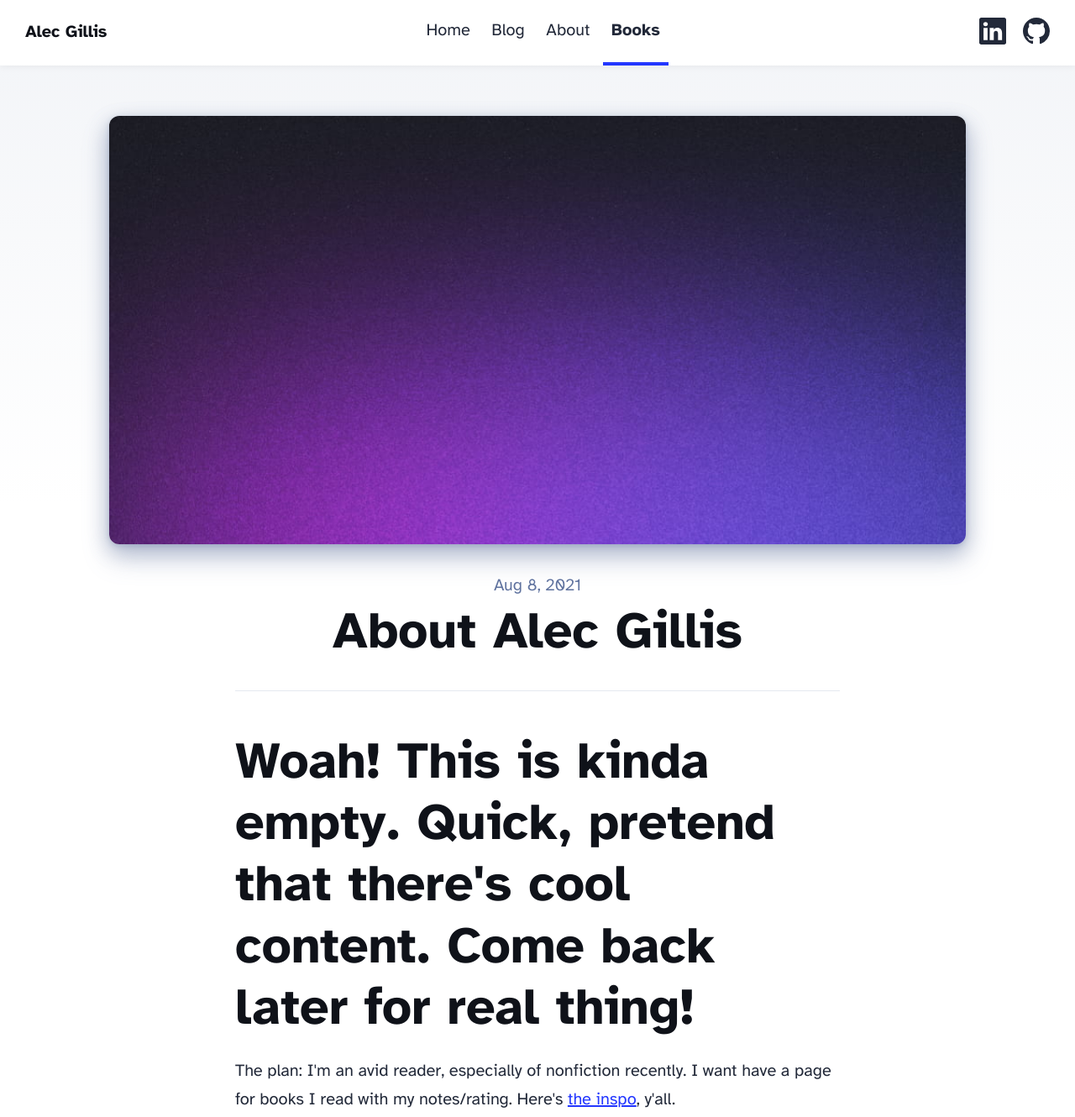
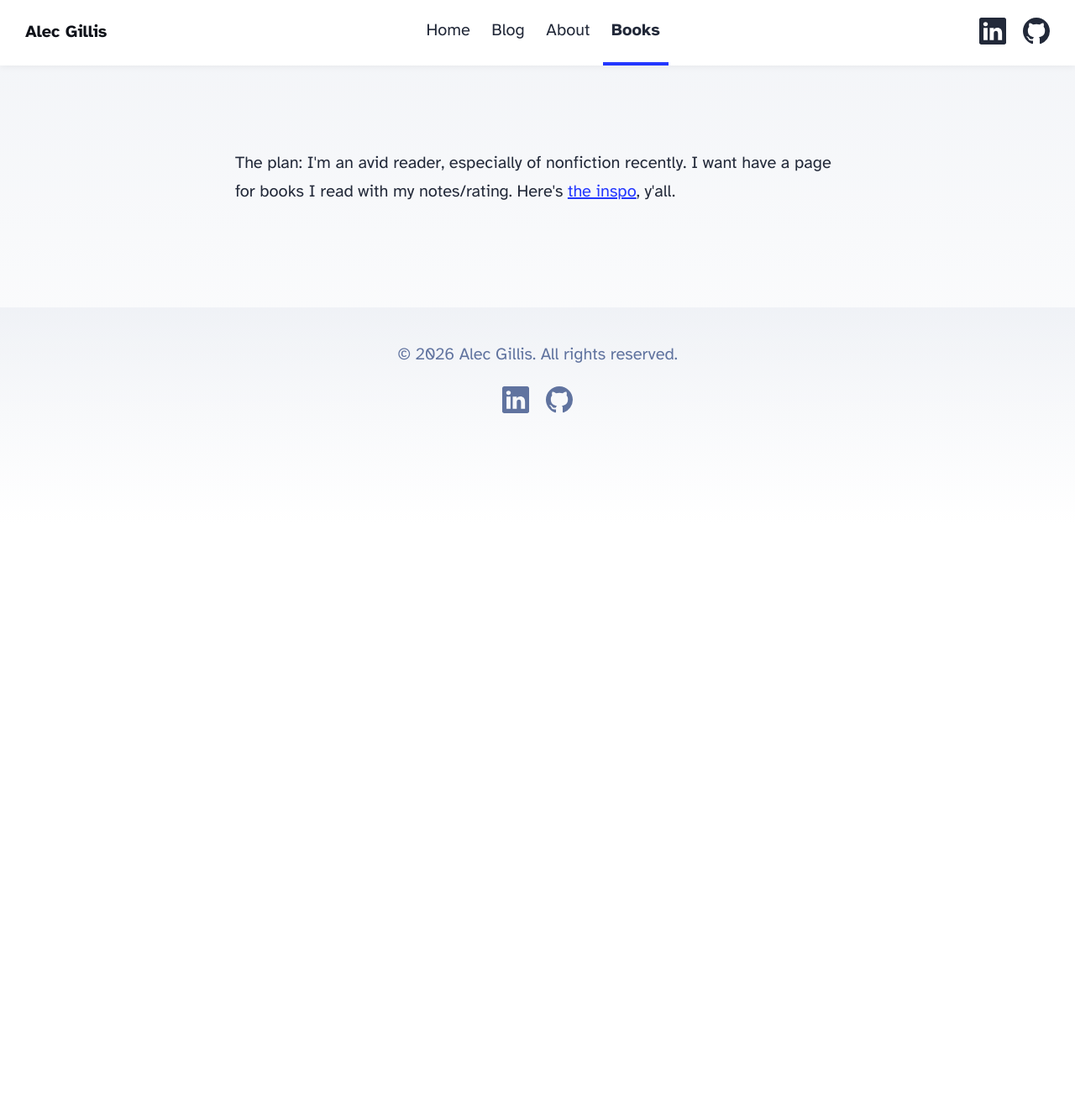
Before and after one commit to Alec-Gillis/alecgillis.me, an Astro site: page /books in a window 1280 px wide. Shown: the top 1330 px of the page at 84% size. After the commit the page ends 800 px from the top, so only its background shows below. Built offline with nearby package versions, Linux system fonts and the light colour scheme; Astro itself is replaced by a stand-in of ours.

Commit message:
feat: simplify blog and books pages

```diff
--- a/src/layouts/BlogPost.astro
+++ b/src/layouts/BlogPost.astro
@@ -5,9 +5,12 @@ import Header from '../components/Header.astro';
 import Footer from '../components/Footer.astro';
 import FormattedDate from '../components/FormattedDate.astro';
 
-type Props = CollectionEntry<'blog'>['data'];
+type Props = CollectionEntry<'blog'>['data'] & {
+	showHeroImage?: boolean;
+	showMetadata?: boolean;
+};
 
-const { title, pubDate, updatedDate, heroImage } = Astro.props;
+const { title, pubDate, updatedDate, heroImage, showHeroImage = false, showMetadata = true } = Astro.props;
 ---
 
 <html lang="en">
@@ -18,15 +21,6 @@ const { title, pubDate, updatedDate, heroImage } = Astro.props;
 				width: calc(100% - 2em);
 				max-width: 100%;
 				margin: 0;
-			}
-			.hero-image {
-				width: 100%;
-			}
-			.hero-image img {
-				display: block;
-				margin: 0 auto;
-				border-radius: 12px;
-				box-shadow: var(--box-shadow);
 			}
 			.prose {
 				width: 720px;
@@ -58,10 +52,13 @@ const { title, pubDate, updatedDate, heroImage } = Astro.props;
 		<Header />
 		<main>
 			<article>
+				{showHeroImage && heroImage && (
 					<div class="hero-image">
-					{heroImage && <img width={1020} height={510} src={heroImage} alt="" />}
+						<img width={1020} height={510} src={heroImage} alt="" />
 					</div>
+				)}
 				<div class="prose">
+					{showMetadata && (
 						<div class="title">
 							<div class="date">
 								<FormattedDate date={pubDate} />
@@ -76,6 +73,7 @@ const { title, pubDate, updatedDate, heroImage } = Astro.props;
 							<h1>{title}</h1>
 							<hr />
 						</div>
+					)}
 					<slot />
 				</div>
 			</article>
--- a/src/pages/about.astro
+++ b/src/pages/about.astro
@@ -6,6 +6,7 @@ import Layout from '../layouts/BlogPost.astro';
 	title="About Alec Gillis"
 	pubDate={new Date('August 08 2021')}
 	heroImage="/blog-placeholder-5.jpg"
+	showHeroImage={false}
 >
 <h1>About Me</h1>
 <p>I'm Alec Gillis, a programmer.</p>
--- a/src/pages/books.astro
+++ b/src/pages/books.astro
@@ -3,17 +3,14 @@ import Layout from '../layouts/BlogPost.astro';
 ---
 
 <Layout
-	title="About Alec Gillis"
+	title="Books"
 	pubDate={new Date('August 08 2021')}
-	heroImage="/blog-placeholder-5.jpg"
+	showHeroImage={false}
+	showMetadata={false}
 >
-<h1>
-    Woah! This is kinda empty. Quick, pretend that there's cool content.
-    Come back later for real thing!{" "}
-  </h1>
-  <p>
-    The plan: I'm an avid reader, especially of nonfiction recently. I want
-    have a page for books I read with my notes/rating. Here's{" "}
-    <a href="https://sive.rs/book">the inspo</a>, y'all.
-  </p>
+	<p>
+	    The plan: I'm an avid reader, especially of nonfiction recently. I want
+	    have a page for books I read with my notes/rating. Here's{" "}
+	    <a href="https://sive.rs/book">the inspo</a>, y'all.
+	</p>
 </Layout>
```
Also changed, not shown: src/pages/blog/index.astro (+0 -11 lines). Lines whose indentation alone changed are shown as unchanged.
